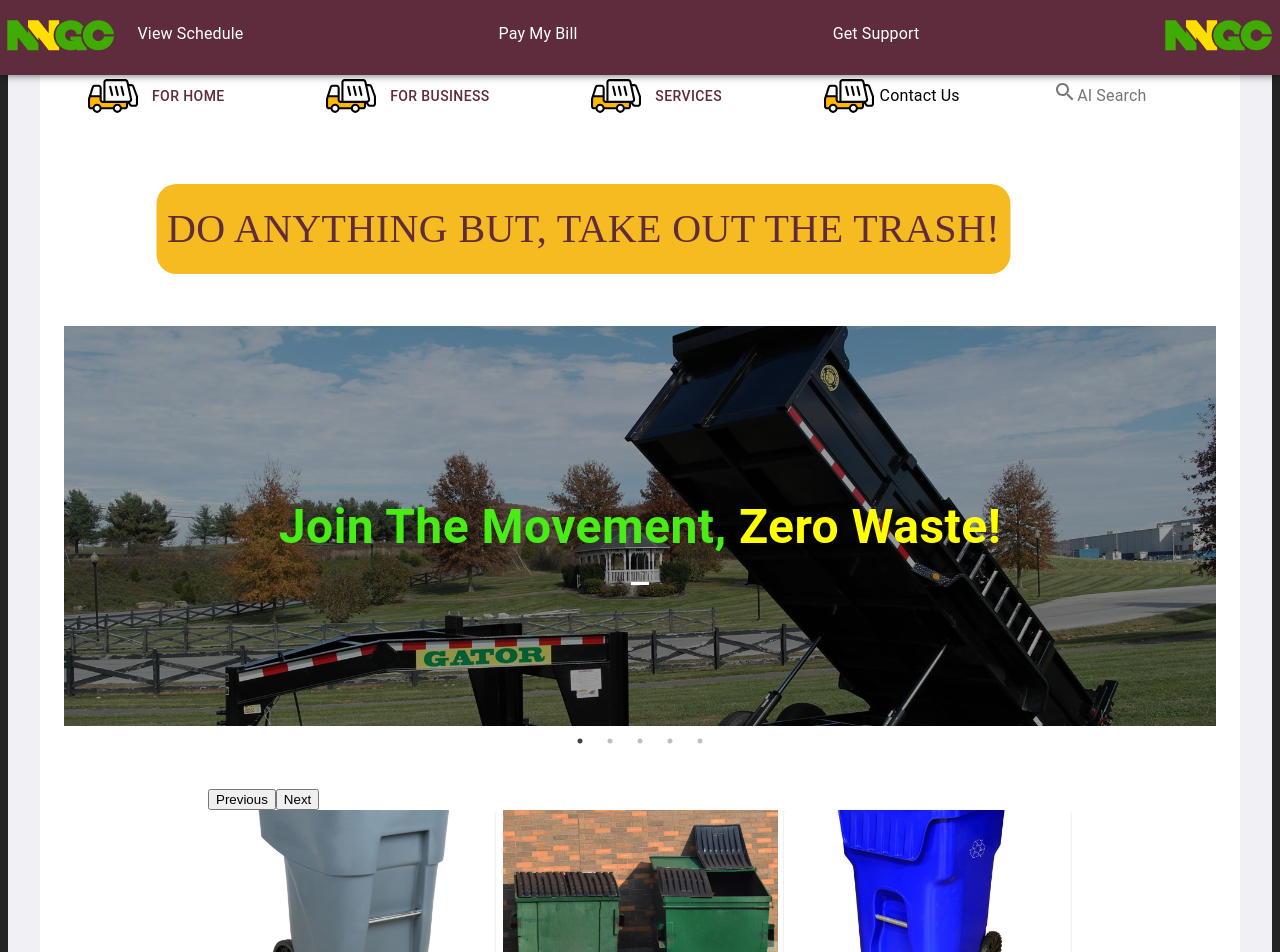
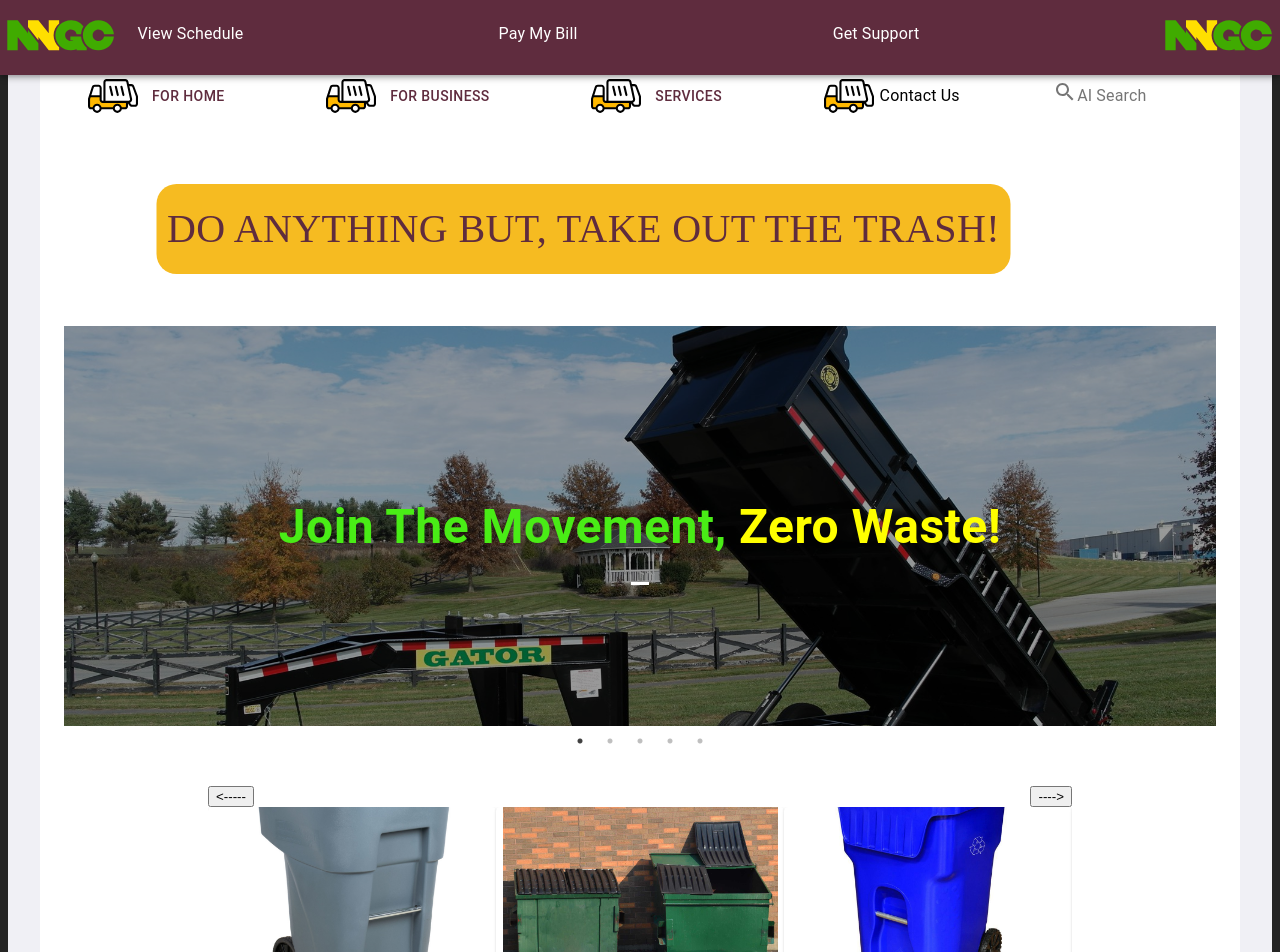
Before and after one commit to Bishopwalker/OpenAI-MUI-FrontEnd, a React (Vite) app: page / in a window 1280 px wide. Shown: the top 952 px of the page. Built offline with nearby package versions, Linux system fonts and the light colour scheme; a web font is replaced by a local one.

Commit message:
Deez Commits

```diff
--- a/index.html
+++ b/index.html
@@ -10,6 +10,8 @@
     <meta name="viewport" content="width=device-width, initial-scale=1.0" />
     <link rel="stylesheet" type="text/css" charset="UTF-8" href="https://cdnjs.cloudflare.com/ajax/libs/slick-carousel/1.6.0/slick.min.css" />
     <link rel="stylesheet" type="text/css" href="https://cdnjs.cloudflare.com/ajax/libs/slick-carousel/1.6.0/slick-theme.min.css" />
+    <link href="https://fonts.googleapis.com/icon?family=Material+Icons" rel="stylesheet">
+
     <title>Northern Neck Garbage</title>
   </head>
   <body>
--- a/src/components/banner/BannerCarousel.tsx
+++ b/src/components/banner/BannerCarousel.tsx
@@ -1,9 +1,11 @@
 import * as React from 'react';
 // @ts-ignore
 import Slider from 'react-slick'
-import {Button, Card, CardActions, CardContent, CardHeader, CardMedia} from "@mui/material";
+import {Button, ButtonGroup, Card, CardActions, CardContent, CardHeader, CardMedia} from "@mui/material";
 import Typography from "@mui/material/Typography";
-
+import UndoIcon from '@mui/icons-material/Undo';
+import RedoIcon from '@mui/icons-material/Redo';
+import NavigateNextIcon from '@mui/icons-material/NavigateNext';
 // import 'slick-carousel/slick/slick.css'
 // import 'slick-carousel/slick/slick-theme.css'
 
@@ -82,10 +84,16 @@ const BannerCarousel = () => {
     return (
         <div className='content'>
             <div className='controls'>
+                <ButtonGroup sx={{
+                    display: 'flex',
+                    width: '100%',
+                    justifyContent: 'space-between',
+                }} variant="text"  aria-label="text button group">
                 { /* @ts-ignore*/}
-            <button onClick={() => sliderRef?.slickPrev()}> Previous </button>
+            <Typography variant={'text'} component={'button'} onClick={() => sliderRef?.slickPrev()}> {'<'}-----  </Typography>
                 { /* @ts-ignore*/}
-            <button onClick={() => sliderRef?.slickNext()}> Next  </button>
+                <Typography variant={'text'} component={'button'} onClick={() => sliderRef?.slickPrev()}>  ----{'>'} </Typography>
+                </ButtonGroup>
         <Slider ref={setSliderRef} {...settings}>
             {images.map((image, index) => (
 
--- a/src/styles/banner/index.ts
+++ b/src/styles/banner/index.ts
@@ -7,6 +7,7 @@
 export const BannerContainer   = styled(Box)((theme:typeof Theme)=>({
     display:'flex',
     justifyContent:'center',
+    alignItems:'center',
     width:'100%',
     height:'100%',
     padding:'0px, 0px',
--- a/src/styles/footer/index.ts
+++ b/src/styles/footer/index.ts
@@ -14,5 +14,5 @@ height: '300px',
 
 export const FooterTitle=styled(Typography)(() => ({
     textTransform: 'uppercase',
-    marginBotton: '1rem',
+    marginBottom: '1rem',
 } ))
```
